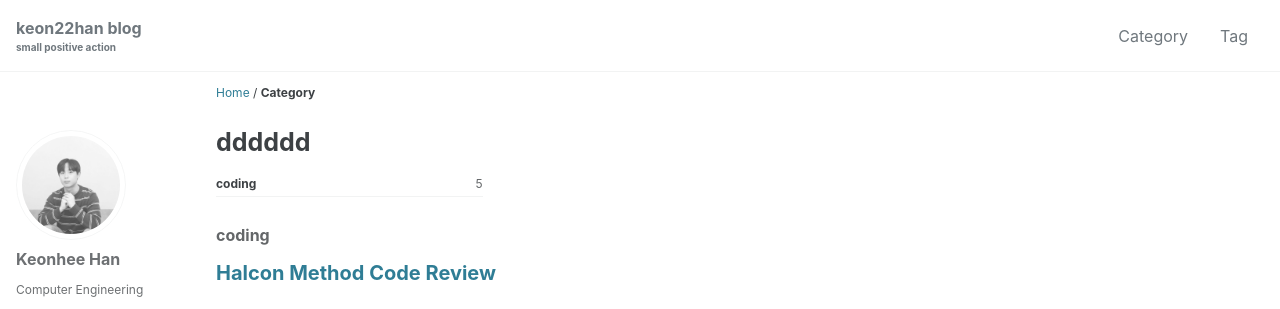
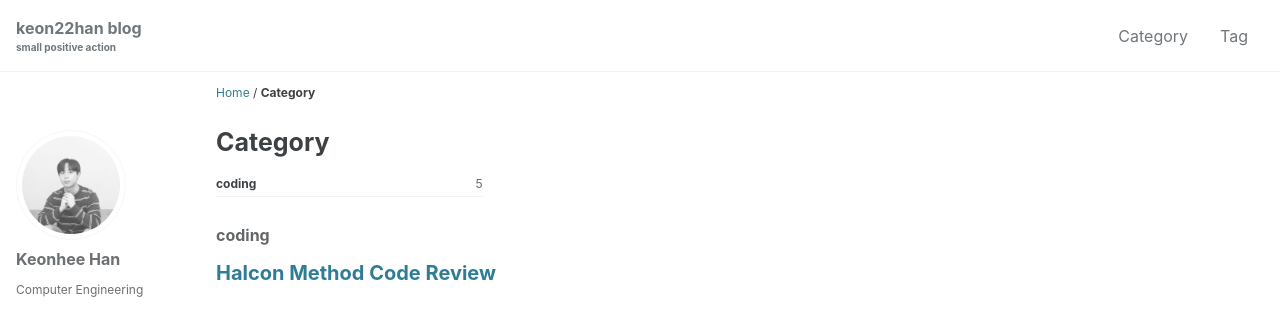
Before and after one commit to keon22han/keon22han.github.io, a Jekyll site: the page built from _pages/category-archive.md, in a window 1280 px wide and 1080 px high. Shown: the top 309 px of the window. Built offline with Jekyll 4.4.1, drawn with Linux system fonts in a browser that asks for light colours; cached includes are drawn as plain includes; some web fonts are replaced.

```diff
--- a/_layouts/archive.html
+++ b/_layouts/archive.html
@@ -19,7 +19,7 @@ layout: default
 
   <div class="archive">
     {% unless page.header.overlay_color or page.header.overlay_image %}
-      <h1 id="page-title" class="page__title">{{ "dddddd" }}</h1>
+      <h1 id="page-title" class="page__title">{{ page.title }}</h1>
     {% endunless %}
     {{ content }}
   </div>
--- a/index.html
+++ b/index.html
@@ -6,7 +6,7 @@ sidebar_main: ture
 entries_layout: list
 header:
     overlay_image: "./assets/images/dragon1.jpeg"
-    overlay_filter: 0.5 # same as adding an opacity of 0.5 to a black background
+    overlay_filter: 1.0 # same as adding an opacity of 0.5 to a black background
 ---
 
 <div class="grid__wrapper">
```
